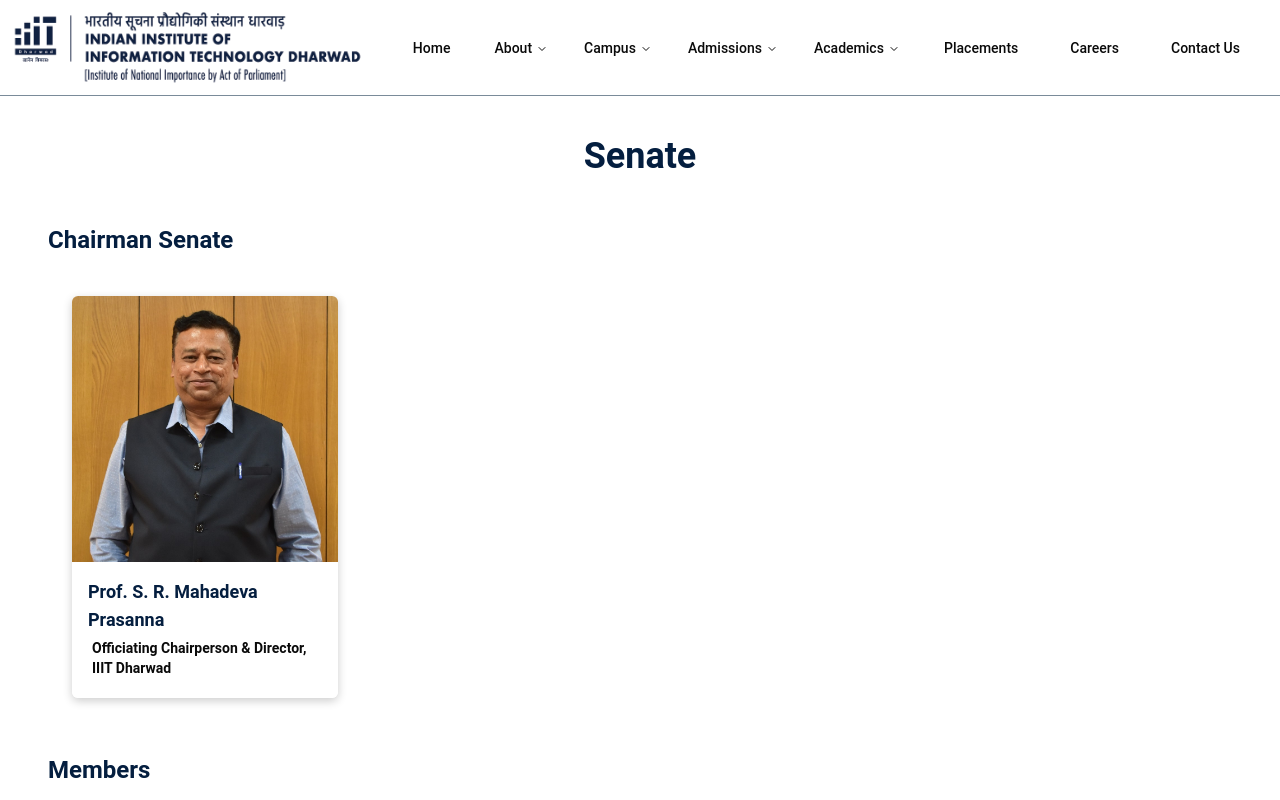
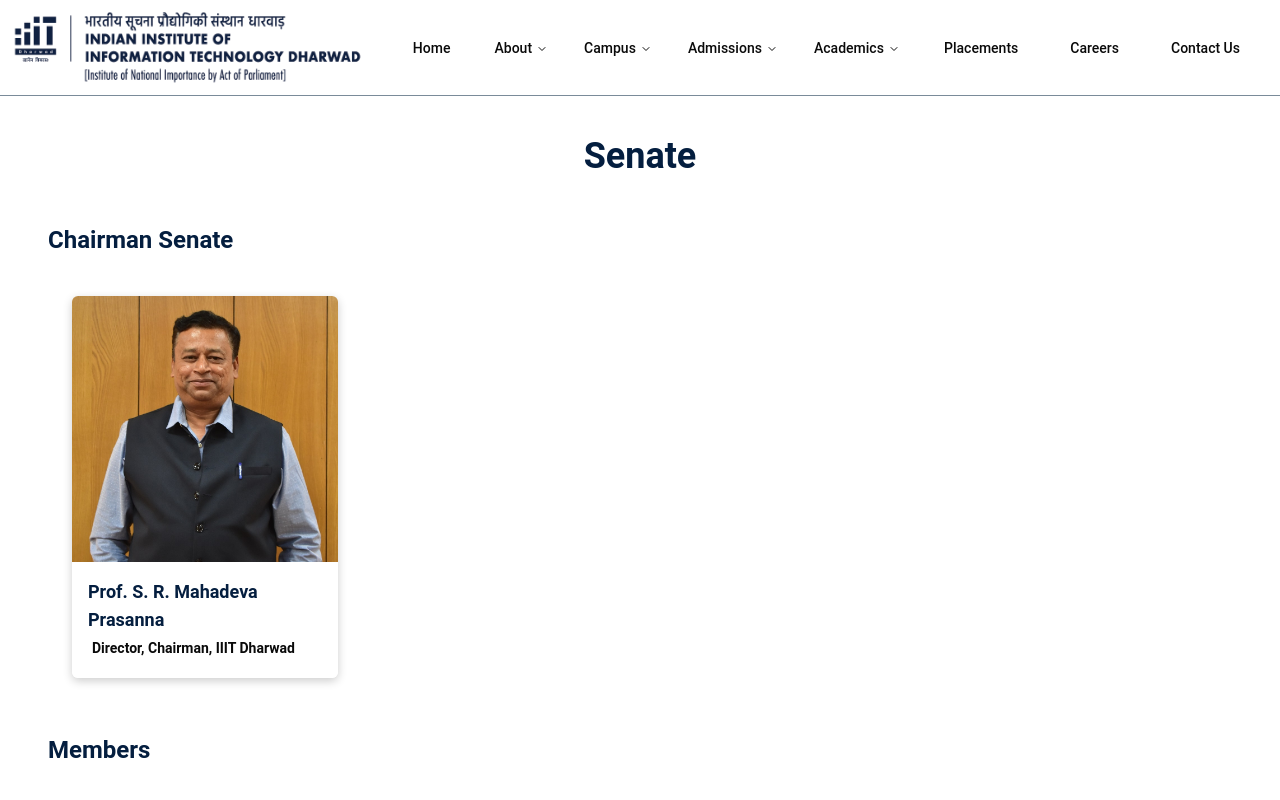
Before and after one commit to Velocity-IIITDWD/iiitdwd.ac.in, a Next.js app: page /senate in a window 1280 px wide. Shown: the top 800 px of the page. Built offline with nearby package versions, Linux system fonts and the light colour scheme.

Commit message:
director designation updated

```diff
--- a/data/profile/senate.ts
+++ b/data/profile/senate.ts
@@ -5,7 +5,7 @@ export default [
     title: 'Chairman Senate',
     profiles: [
       {
-        content: ['Officiating Chairperson & Director, IIIT Dharwad'],
+        content: ['Director, Chairman, IIIT Dharwad'],
         imageURL: '/images/s_r_mahadeva_prasanna.jpg',
         title: 'Prof. S. R. Mahadeva Prasanna',
       },
```
